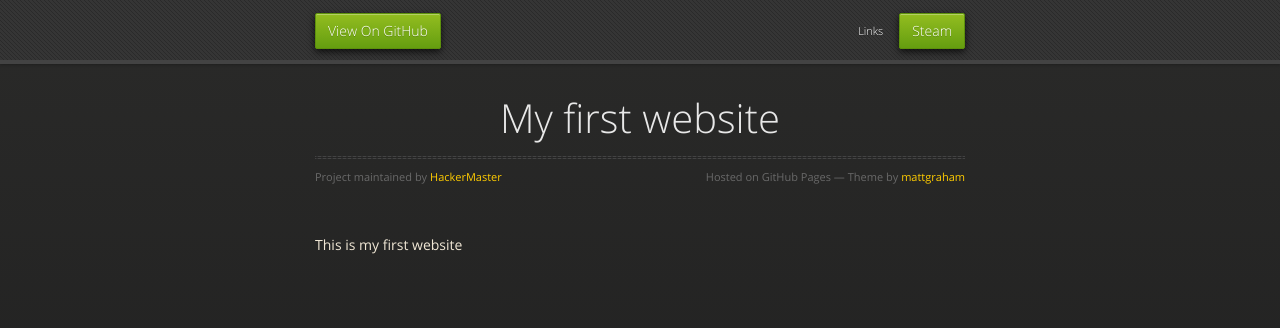
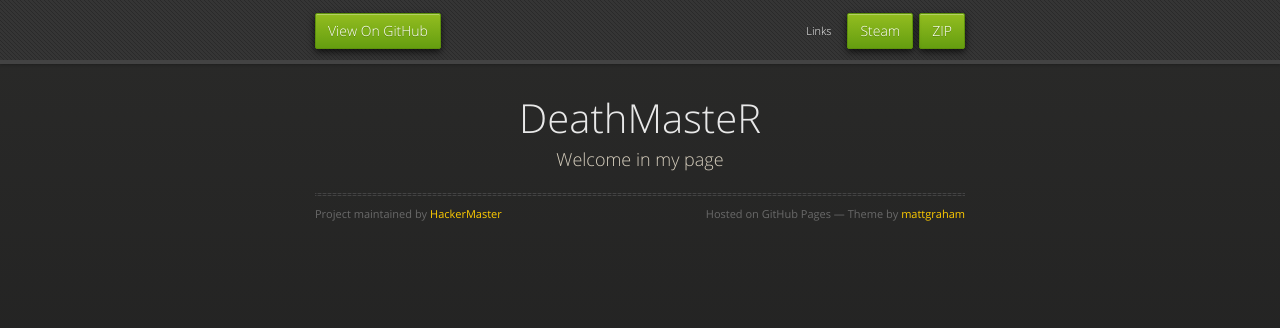
Before and after one commit to HackerMaster/MyWebsite, a plain HTML site: page index.html in a window 1280 px wide. Drawn offline with nearby package versions, Linux system fonts and the light colour scheme.

Commit message:
Update index.html

```diff
--- a/index.html
+++ b/index.html
@@ -3,7 +3,7 @@
   <head>
     <meta charset="utf-8">
     <meta http-equiv="X-UA-Compatible" content="chrome=1">
-    <title>DeathMasteR Gaming</title>
+    <title>My first website by HackerMaster</title>
     <link rel="stylesheet" href="stylesheets/styles.css">
     <link rel="stylesheet" href="stylesheets/pygment_trac.css">
     <script src="https://ajax.googleapis.com/ajax/libs/jquery/1.7.1/jquery.min.js"></script>
@@ -21,6 +21,7 @@
       <div id="header">
         <nav>
           <li class="fork"><a href="https://github.com/HackerMaster/MyWebsite">View On GitHub</a></li>
+          <li class="downloads"><a href="https://github.com/HackerMaster/MyWebsite/zipball/master">ZIP</a></li>
           <li class="downloads"><a href="http://steamcommunity.com/id/ProziomPL">Steam</a></li>
           <li class="title">Links</li>
         </nav>
@@ -29,14 +30,13 @@
 
       <section>
         <div id="title">
-          <h1>My first website</h1>
-          <p></p>
+          <h1>DeathMasteR</h1>
+          <p>Welcome in my page</p>
           <hr>
           <span class="credits left">Project maintained by <a href="https://github.com/HackerMaster">HackerMaster</a></span>
           <span class="credits right">Hosted on GitHub Pages &mdash; Theme by <a href="https://twitter.com/michigangraham">mattgraham</a></span>
         </div>
 
-        <p>This is my first website</p>
       </section>
 
     </div>
```
